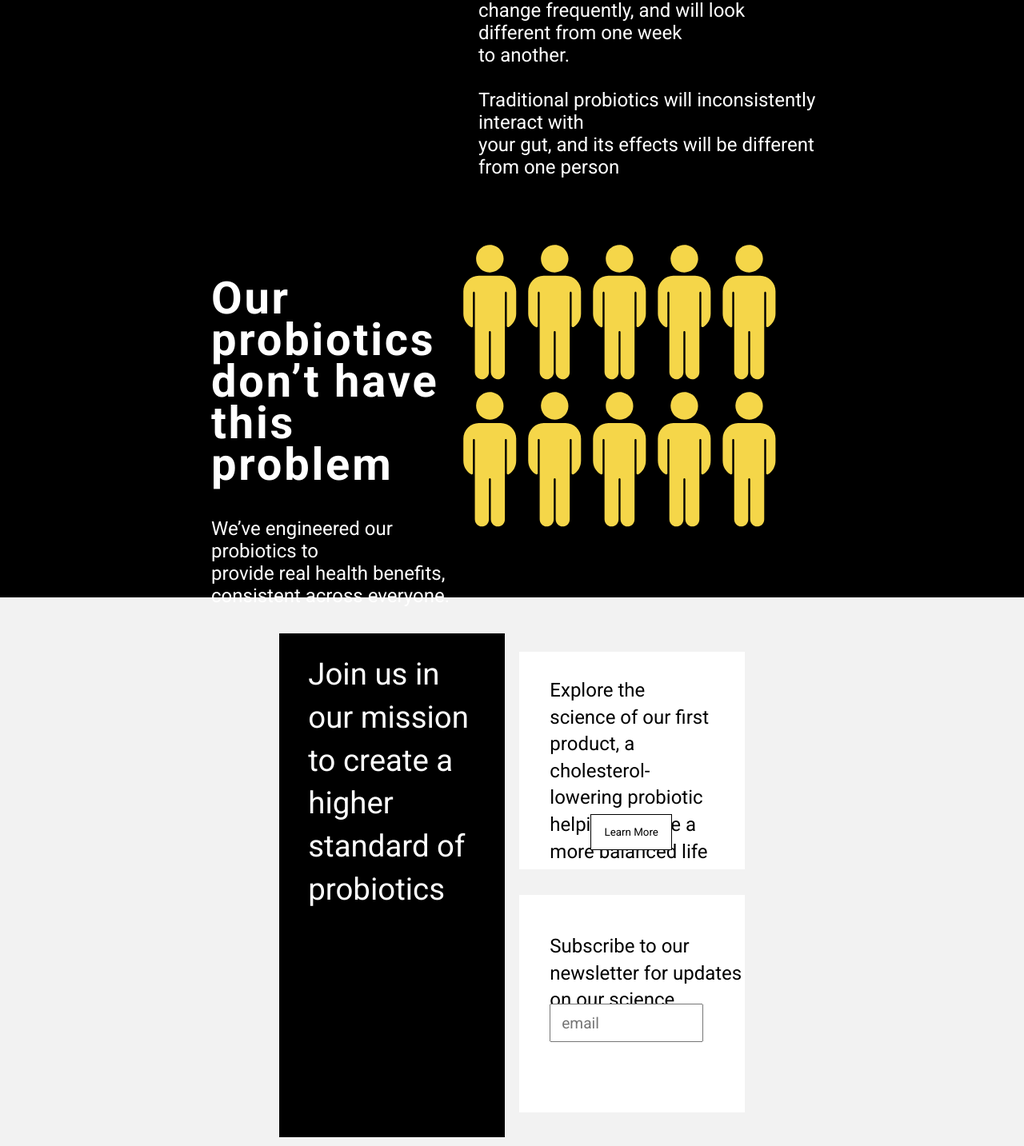
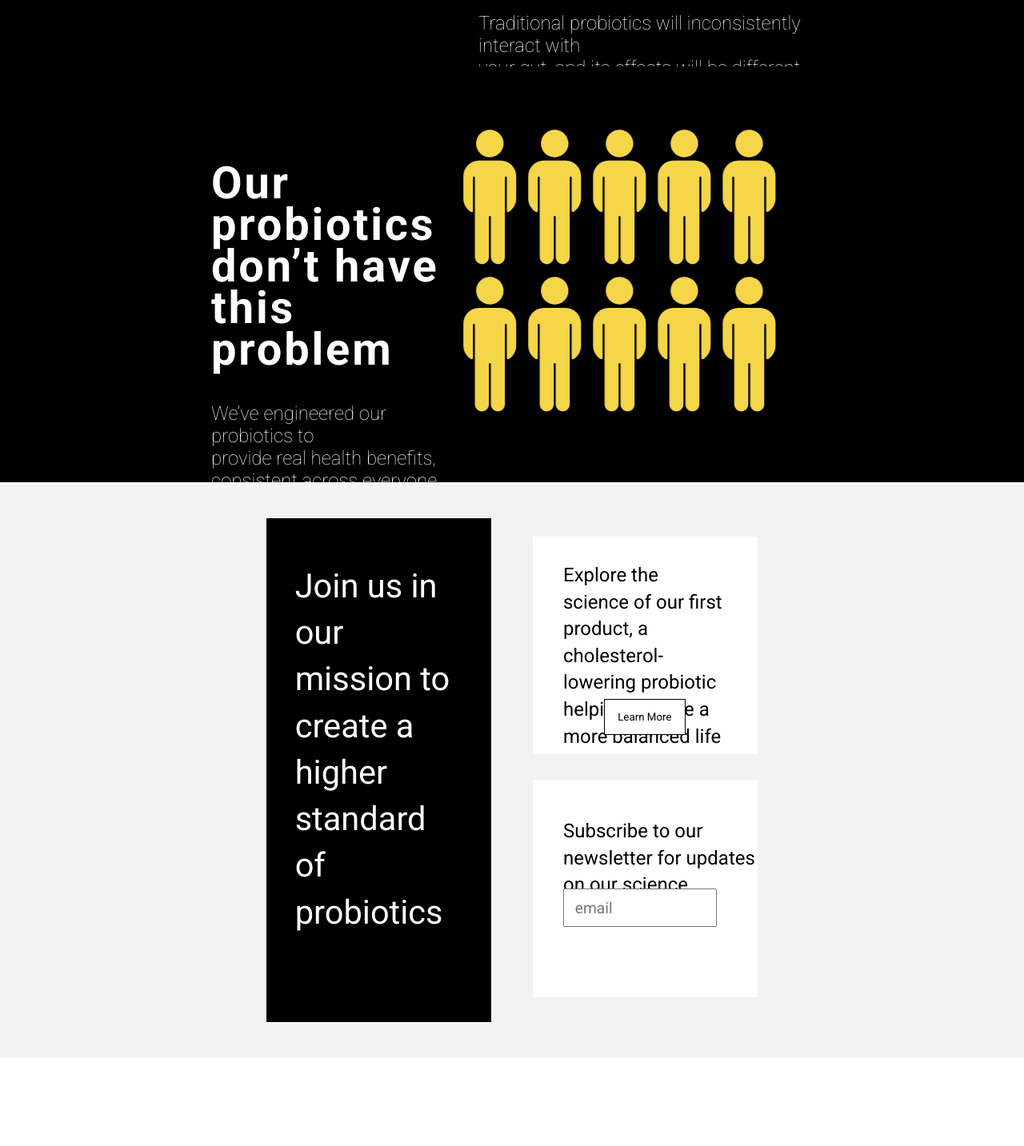
Before and after one commit to dependra123/cobiotaSite, a React (Vite) app: page / in a window 1280 px wide. Shown: the part 2217-3650 px from the top of the page at 80% size. After the commit the page ends 3540 px from the top, so only its background shows below. Built offline with nearby package versions, Linux system fonts and the light colour scheme.

Commit message:
minor changes 5

```diff
--- a/src/App.css
+++ b/src/App.css
@@ -297,6 +297,7 @@
   }
   50% {
     opacity: .25;
+    scale: 1.2;
   }
   100% {
     opacity: 1;
@@ -312,7 +313,7 @@
 
   display: flex;
   padding: 0px;
-  margin-top: 8.5em;
+  margin-top: 5.5em;
   margin-left: 5vw;
   justify-content: space-between;
   gap: 30px;
@@ -343,6 +344,7 @@
   width: 25vw;
   margin: 2.5vh 0;
   font-size: 1.5em;
+  font-weight: 200;
 
 }
 
@@ -363,6 +365,7 @@
 .consistancy p{
   margin-top: 2vh;
   font-size: 1.5em;
+  font-weight: 200;
 }
 .fingerPrint{
   width: 35vh;
@@ -385,6 +388,7 @@
 .problem p{
   margin-top: 5vh;
   font-size: 1.5em;
+  font-weight: 200;
 }
 .extraspace{
   background-color: #000000;
@@ -396,7 +400,7 @@
   justify-content: center;
   align-items: center;
   padding: 84px 224px;
-  gap: 1.4vw;
+  gap: 4vw;
 
   width: 100vw;
   height: 90vh;
@@ -415,7 +419,7 @@
   display: flex;
   flex-direction: column;
   align-items: flex-start;
-  padding: 3vh 2.8vw;
+  padding: 7vh 2.8vw;
   padding-right: 2.8vw;
   gap: 10px;
 
@@ -431,7 +435,7 @@
   color: #ffffff;
   line-height: 140.62%;
 
-  font-size: 2.4em;
+  font-size: 2.6em;
 }
 .exploreContainer{
   display: flex;
```
